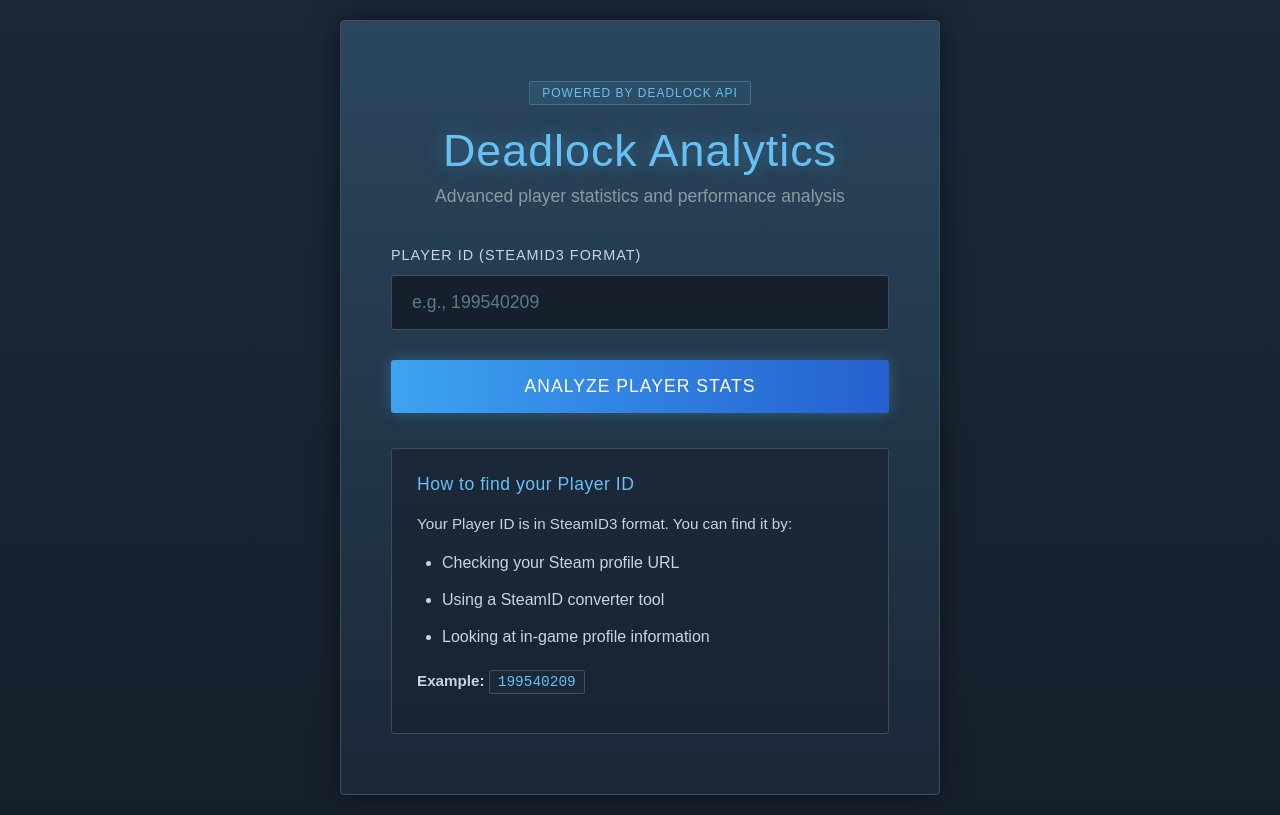
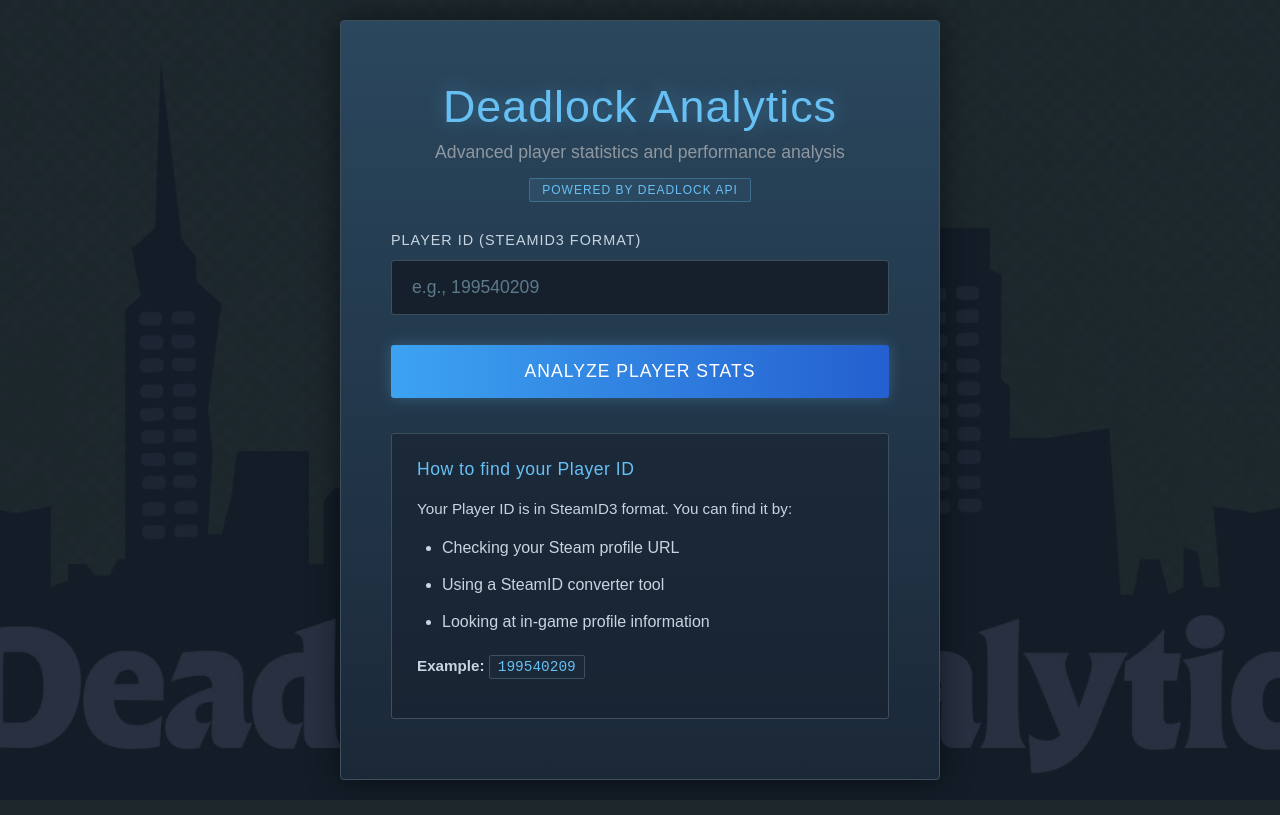
Before and after one commit to Filpill/deadlock_analytics, a Flask app: page / in a window 1280 px wide. Run offline with Flask 3, Linux system fonts and the light colour scheme.

Commit message:
ammending aestheic bg

```diff
--- a/app.py
+++ b/app.py
@@ -199,7 +199,7 @@ def create_visualizations(player_id):
                         {'visible': visible},  # Update trace visibility
                         {
                             'yaxis.title.text': metric['yaxis_title'],
-                            'title.text': f"Cumulative {metric['name']} Over Game Time"  # Dynamic title
+                            'title.text': f"Average {metric['name']} over Game Duration"  # Dynamic title
                         }
                     ]
                 })
@@ -208,7 +208,7 @@ def create_visualizations(player_id):
 
             # Update layout with dropdown
             fig3.update_layout(
-                title=f"Cumulative {metrics[0]['name']} Over Game Time" if metrics else 'Player Performance Over Game Time',
+                title=f"Average {metrics[0]['name']} over Game Duration" if metrics else 'Player Performance Over Game Time',
                 xaxis_title='Game Time (minutes)',
                 yaxis=dict(title=metrics[0]['yaxis_title'] if metrics else 'Value'),
                 hovermode='x unified',
--- a/templates/index.html
+++ b/templates/index.html
@@ -13,13 +13,29 @@
 
         body {
             font-family: 'Motiva Sans', 'Arial', sans-serif;
-            background: linear-gradient(to bottom, #1b2838 0%, #16202d 100%);
+            background-image: url("{{ url_for('static', filename='img/custom-cityscape-banner-filip.jpg') }}");
+            background-size: cover;
+            background-position: center;
+            background-repeat: no-repeat;
+            background-attachment: fixed;
             min-height: 100vh;
             display: flex;
             justify-content: center;
             align-items: center;
             padding: 20px;
             color: #c7d5e0;
+            position: relative;
+        }
+
+        body::before {
+            content: '';
+            position: fixed;
+            top: 0;
+            left: 0;
+            right: 0;
+            bottom: 0;
+            background: rgba(22, 32, 45, 0.85);
+            z-index: 0;
         }
 
         .container {
@@ -31,6 +47,8 @@
             width: 100%;
             text-align: center;
             border: 1px solid #3d4e5c;
+            position: relative;
+            z-index: 1;
         }
 
         h1 {
@@ -44,7 +62,7 @@
 
         .subtitle {
             color: #8f98a0;
-            margin-bottom: 40px;
+            margin-bottom: 0px;
             font-size: 1.1em;
             font-weight: 300;
         }
@@ -181,7 +199,8 @@
             color: #66c0f4;
             text-transform: uppercase;
             letter-spacing: 1px;
-            margin-bottom: 20px;
+            margin-top: 15px;
+            margin-bottom: 30px;
         }
 
         .loading-overlay {
@@ -235,9 +254,9 @@
 </head>
 <body>
     <div class="container">
-        <div class="steam-badge">Powered by Deadlock API</div>
         <h1>Deadlock Analytics</h1>
         <p class="subtitle">Advanced player statistics and performance analysis</p>
+        <div class="steam-badge">Powered by Deadlock API</div>
 
         {% if error %}
         <div class="error">
```
Also changed, not shown: templates/results.html (+19 -1 lines).
